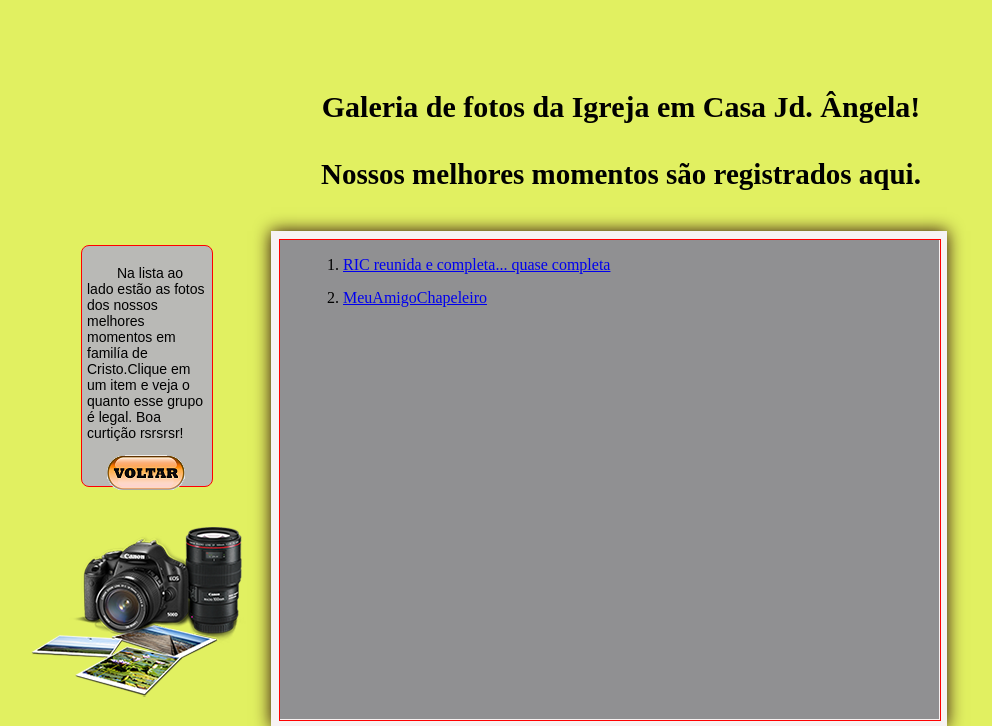
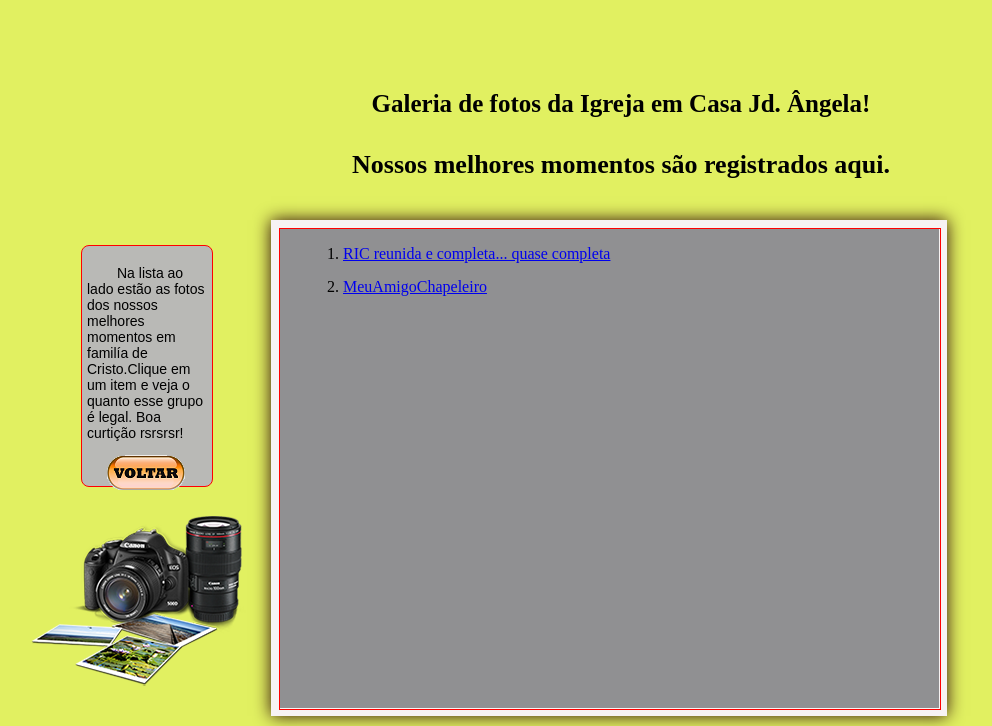
Before and after one commit to GuglielmoTargino/RIC_JD_ANGELA, a PHP site: page /fotos.html in a window 1280 px wide. Shown: the part 110-836 px from the top of the page, without its empty margins (19-1011 px from the left). Run offline with PHP 8.4, Linux system fonts and the light colour scheme.

Commit message:
ajuste
ajuste apenas

```diff
--- a/libraries/stylesheet.css
+++ b/libraries/stylesheet.css
@@ -277,11 +277,11 @@ p{
 
     h1{
         margin-top: 50px;
-        font-size: 30px;
+        font-size: 25px;
     }
 
     h2{
-        font-size: 29px;
+        font-size: 26px;
     }
 
 
```
